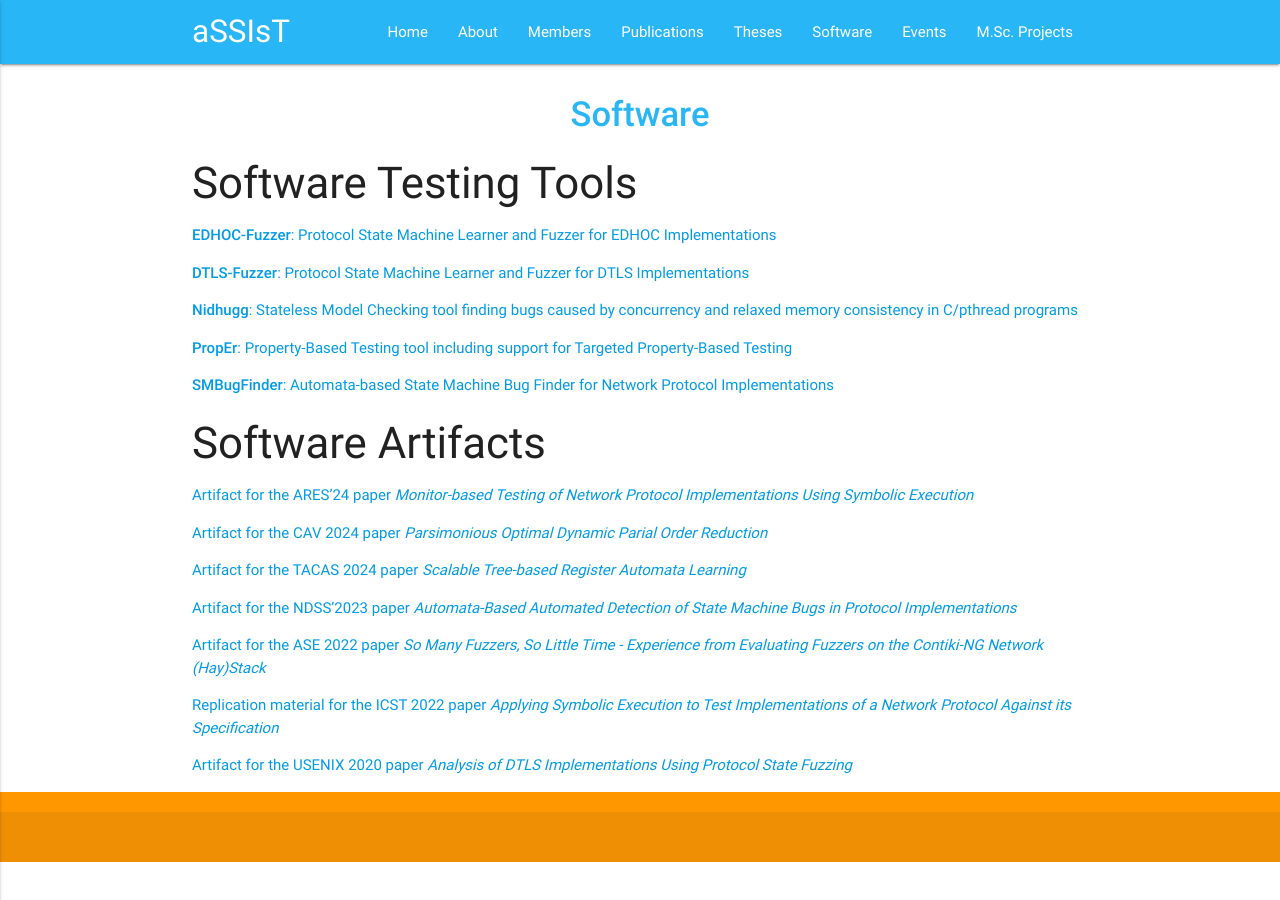
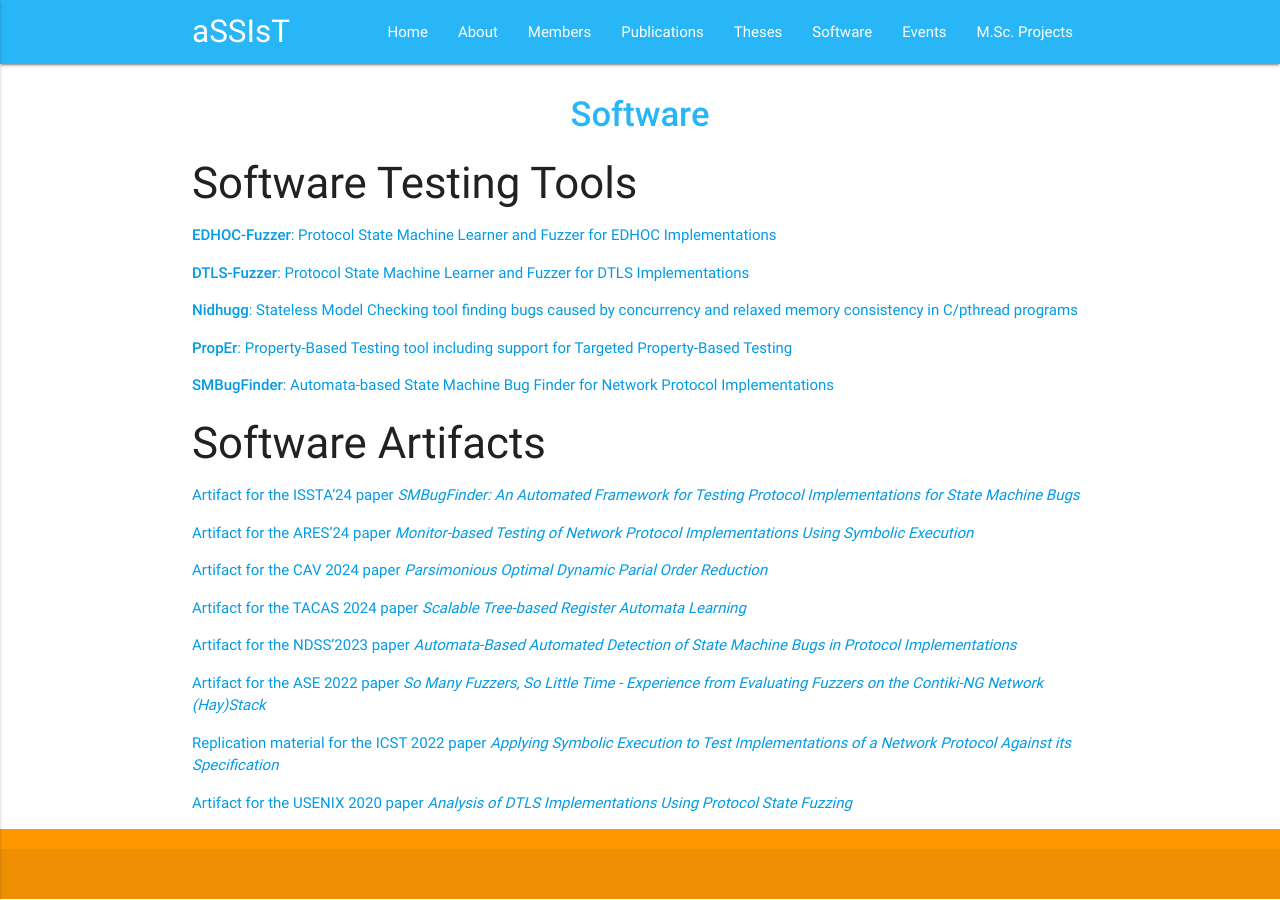
Before and after one commit to assist-project/assist-project.github.io, a Jekyll site: the page built from 05-software.md, in a window 1280 px wide. Built offline with Jekyll 4.4.1, drawn with Linux system fonts in a browser that asks for light colours.

Commit message:
Add information about ISSTA'2024 artifact

```diff
--- a/05-software.md
+++ b/05-software.md
@@ -18,6 +18,8 @@ permalink: /software/
 
 ### Software Artifacts
 
+- [Artifact for the ISSTA'24 paper _SMBugFinder: An Automated Framework for Testing Protocol Implementations for State Machine Bugs_](https://doi.org/10.5281/zenodo.12665353)
+
 - [Artifact for the ARES'24 paper _Monitor-based Testing of Network Protocol Implementations Using Symbolic Execution_](https://doi.org/10.5281/zenodo.11945614)
 
 - [Artifact for the CAV 2024 paper _Parsimonious Optimal Dynamic Parial Order Reduction_](https://doi.org/10.5281/zenodo.11001033)
```
Also changed, not shown: 03-publications.md (+3 -1 lines).
